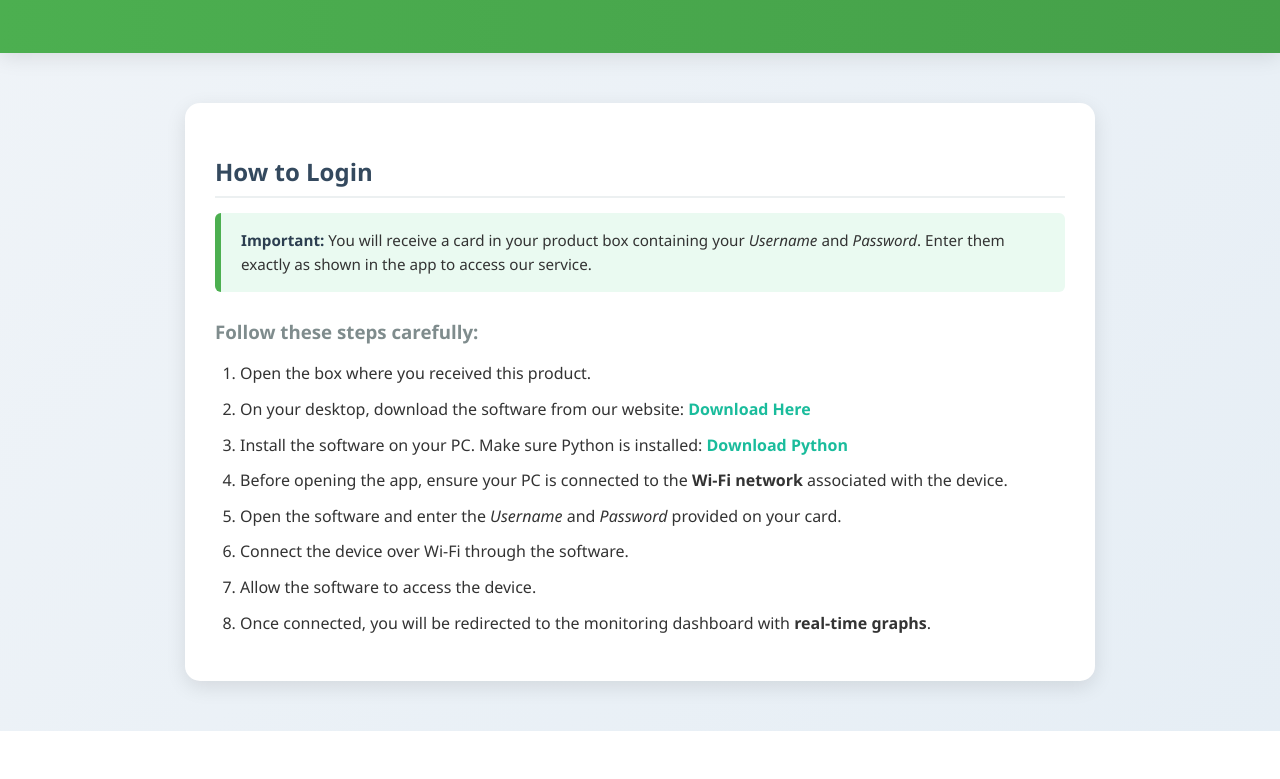
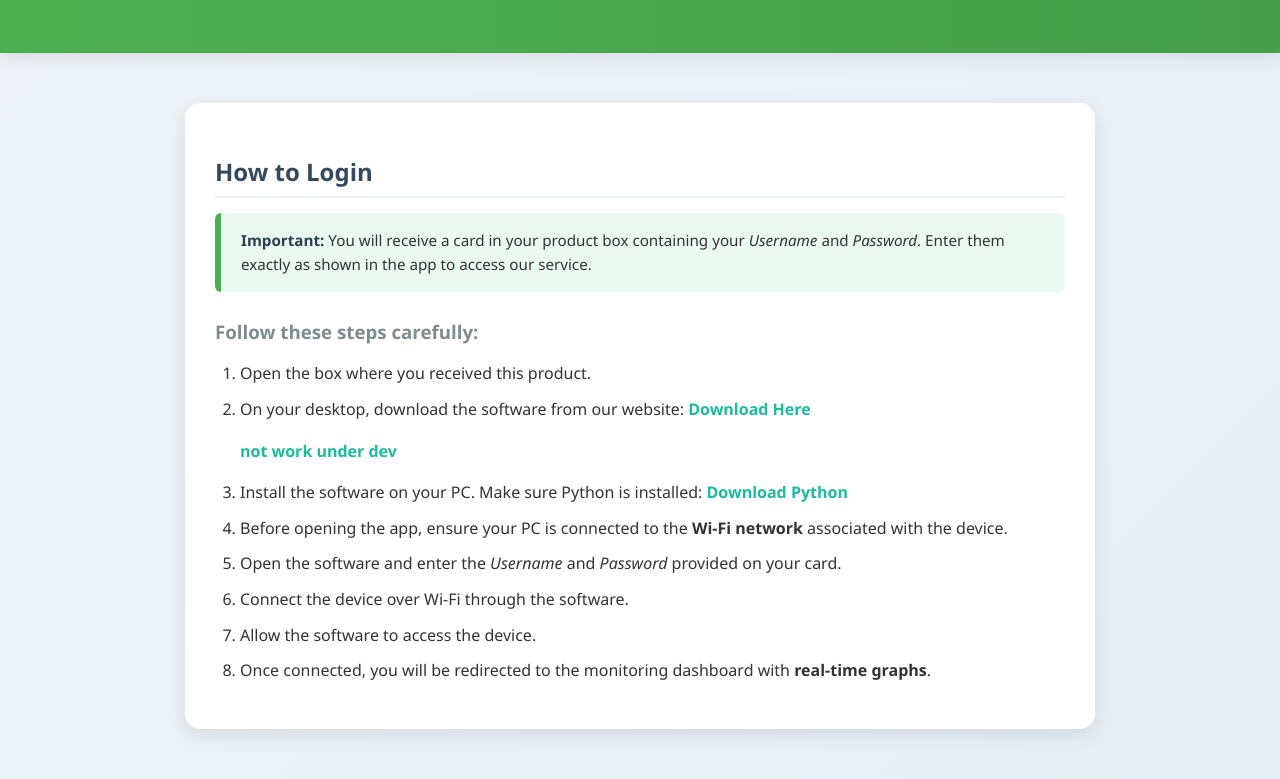
Before and after one commit to SUPERMAN4299/Health_Moni, a plain HTML site: page templates/index.html in a window 1280 px wide. Shown: the part 149-928 px from the top of the page. Before the commit the page ends 880 px from the top, so only its background shows below. Drawn offline with Linux system fonts and the light colour scheme.

Commit message:
Update index.html

```diff
--- a/templates/index.html
+++ b/templates/index.html
@@ -29,7 +29,7 @@
       <ol>
         <li>Open the box where you received this product.</li>
         <li>On your desktop, download the software from our website:
-          <a href="http://127.0.0.1:5000/download" target="_blank">Download Here</a>
+          <a href="http://127.0.0.1:5000/download" target="_blank">Download Here <p>not work under dev</p></a>
         </li>
         <li>Install the software on your PC. Make sure Python is installed:
           <a href="https://www.python.org" target="_blank">Download Python</a>
```
